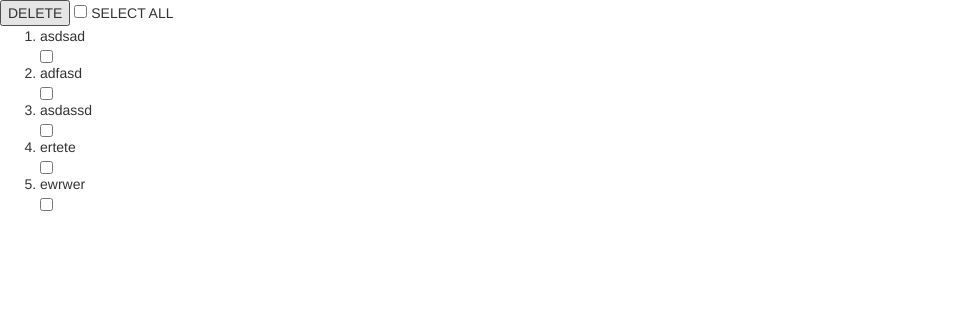
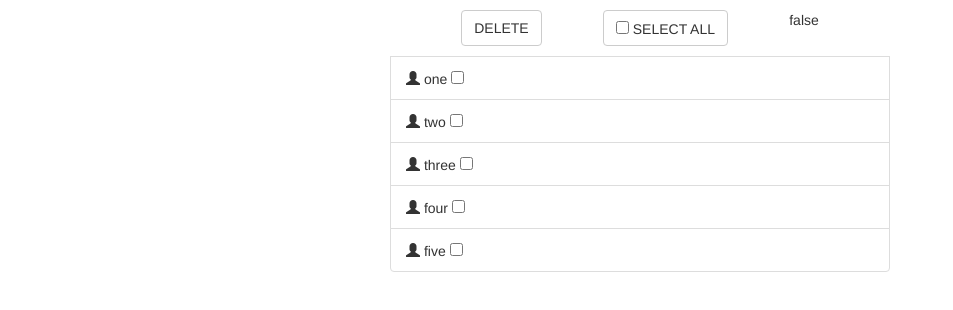
Before and after one commit to LaraAloha/student_list, a plain HTML site: page index.html in a window 1280 px wide. Shown: the whole page, without its empty margins (0-953 px from the left). Drawn offline with nearby package versions, Linux system fonts and the light colour scheme.

Commit message:
fixed button DELETE and SELECTALL and Bootstrap3

```diff
--- /dev/null
+++ b/css/index.css
@@ -0,0 +1,10 @@
+.cont-btns {
+	display: flex;
+	justify-content: space-evenly;
+	margin: 10px;
+}
+
+.wrap {
+	max-width: 500px;
+	margin: 0 auto;
+}
--- a/index.html
+++ b/index.html
@@ -5,21 +5,26 @@
 	<meta name="viewport" content="width=device-width">
 	<title>	Student list </title>
 	<link rel="stylesheet" href="css/bootstrap.min.css">
+	<link rel="stylesheet" href="css/index.css">
  	<script src="https://cdnjs.cloudflare.com/ajax/libs/angular.js/1.7.8/angular.js"> </script>
 </head>
 <body>
-	<div class="wrap" id="wrap" ng-controller='studController'>
+	<div class="wrap" ng-controller='studController'>
 
-		<button ng-click="buttonDelete()"> DELETE </button>
-		<input ng-model='mainCheckbox' type="checkbox"> SELECT ALL
+		<div class="cont-btns">
+			<button class='btn btn-default' ng-click="buttonDelete()"> DELETE </button>
+			<label class='btn btn-default'> <input ng-model='mainCheckbox' type="checkbox"> SELECT ALL </label>
+						{{ mainCheckbox }}
 
-		<ol>
-			<li ng-repeat ='student in students'>
-			{{ student }}
-			<input ng-model="checkForms[$index]" ng-checked="mainCheckbox" type="checkbox" class="checkbox">
-			</li>
-		</ol>
+<!-- 			следить за мейнчекбокс и когда оно меняется проставлять всем чекбоксам
+ -->
+			</div>
 
+		<div class="list-group-item list-group-item-action" ng-repeat ='(id, name) in students'>
+			<span class="glyphicon glyphicon-user"></span>
+			{{ name }}
+			<input class='' ng-model="checkForms[id]" type="checkbox">	{{ checkForms[id] }}
+		</div>
 	</div>
 
 	<script src="https://ajax.googleapis.com/ajax/libs/jquery/3.3.1/jquery.min.js"></script>
--- a/index.json
+++ b/index.json
@@ -1,7 +1,7 @@
 {
-	"1": "asdsad",
-	"2": "adfasd",
-	"3": "asdassd",
-	"4": "ertete",
-	"5": "ewrwer"
+	"1": "one",
+	"2": "two",
+	"3": "three",
+	"4": "four",
+	"5": "five"
 }
--- a/js/script.js
+++ b/js/script.js
@@ -1,3 +1,6 @@
+// @TODO подключить плавное удаление анимацией!
+
+
 const myApp = angular.module('myApp', []);
 // пустой массив для создания нового модуля myApp (не просто получение)
 myApp.controller('studController', function($scope, $http) {
@@ -7,28 +10,30 @@ myApp.controller('studController', function($scope, $http) {
 		});
 		$scope.checkForms = {};
 		$scope.buttonDelete = function () {
-			//
+//debugger;
 			console.log($scope.checkForms);
+			const finish = Object.keys($scope.students).length;
+			//лучшие практики (не работал цикл, пока не вынесла в отдельную константу). Цикл поднимал по индексу
+			for ( $scope.id = 1; $scope.id <= finish; $scope.id++) {
+				if ($scope.checkForms[$scope.id] == true) {
+					delete $scope.students[$scope.id];
+				console.log($scope.students);
+				}
+			}
+			$scope.checkForms = {};
 		}
-			// let checkForms = document.querySelectorAll('input');
-// $scope.checkAll = function(mainCheckbox) {
-// 		console.log(mainCheckbox);
-// 		// let checkForms = document.querySelectorAll('input');
-		// // по циклу каждому элементу выдется значение mainCheckbox
-		// for (let checkForm of checkForms) {
-		// 	checkForm.checked = mainCheckbox.checked;
-		// }
+			$scope.mainCheckbox = false;
 
-	// $scope.buttonDelete = function () {
-	// 	// если чекбоксы отмечены
-	// 	for (let i = 0; i < checkForms.length; i++) {
-	// 		if(checkForms[i].checked) {
-	// 		// происходит их удаление
-	// 			checkForms[i].parentNode.remove();
-	// 		}
-	// 	}
-	// };
-//	$scope.mainCheckbox = false;
+		    $scope.$watch('mainCheckbox', function() {
+		    	if ($scope.students === undefined) {
+		    		return;
+		    	}
+
+		    	for (let i = 0; i <= Object.keys($scope.students).length; i++) {
+		    		$scope.checkForms[i] = $scope.mainCheckbox;
+		    	}
+			});
+
 });
 
 
```
